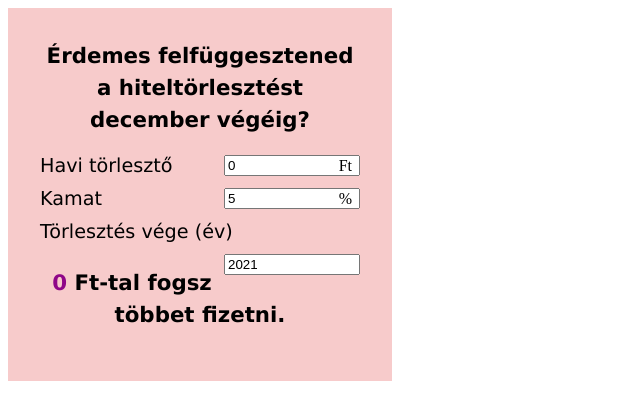
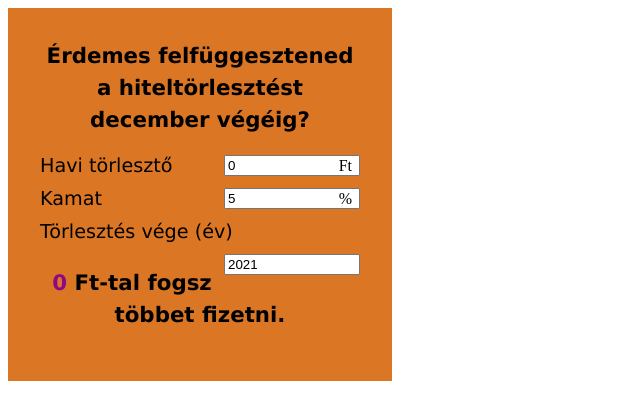
Before and after one commit to szirbucz/hitelhalogato, a plain HTML site: page index.html in a window 1280 px wide. Shown: the whole page, without its empty margins (0-640 px from the left). Drawn offline with Linux system fonts and the light colour scheme.

Commit message:
Orange bg

```diff
--- a/calculator.css
+++ b/calculator.css
@@ -2,7 +2,7 @@
     position: absolute;
     width: 20rem;
     line-height: 2rem;
-    background-color: rgb(247, 203, 203);
+    background-color: rgb(219, 118, 36);
     padding: 2rem;
 }
 
```
